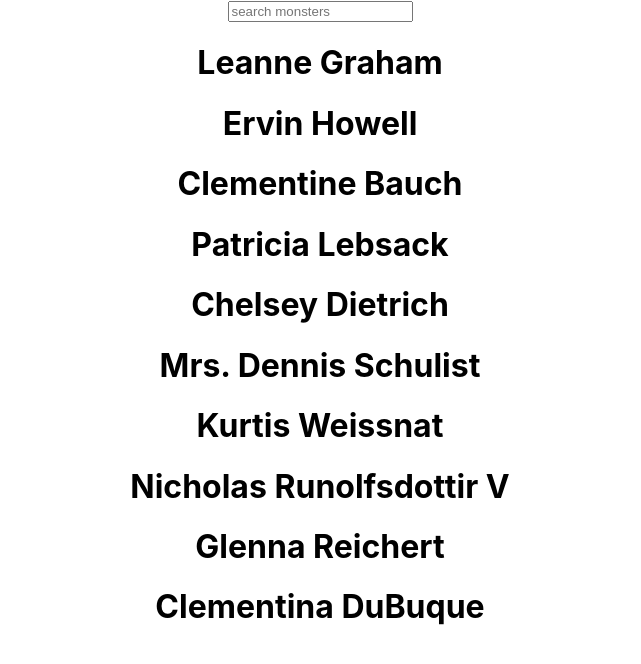
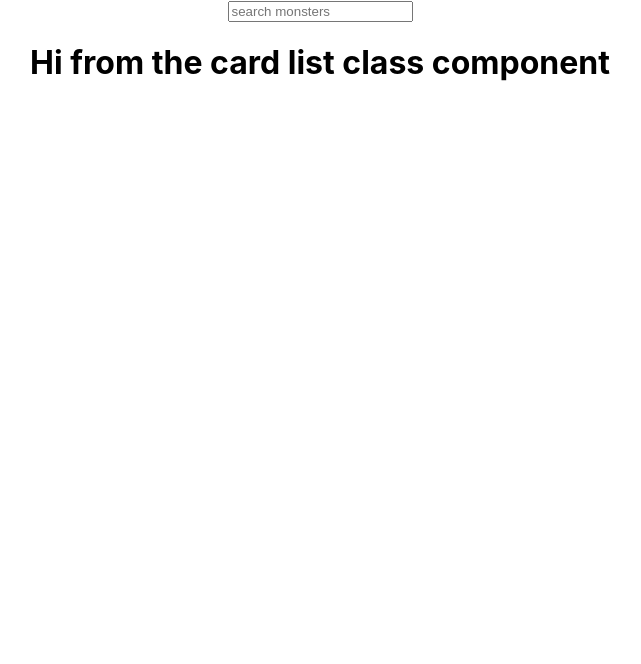
Before and after one commit to Guizoul/articles-board, a React (Create React App) app: page / in a window 1280 px wide. Shown: the top 664 px of the page, without its empty margins (320-961 px from the left). Built offline with nearby package versions, Linux system fonts and the light colour scheme.

Commit message:
adding a CardListComponent

```diff
--- a/src/App.js
+++ b/src/App.js
@@ -1,4 +1,5 @@
 import { Component } from "react";
+import CardList from "./components/card-list/card-list.component";
 
 import logo from "./logo.svg";
 import "./App.css";
@@ -293,13 +294,14 @@ class App extends Component {
           placeholder="search monsters"
           onChange={onSearchChange}
         />
-        {filteredMonsters.map((monster) => {
+        {/* {filteredMonsters.map((monster) => {
           return (
             <div key={monster.id}>
               <h1>{monster.name}</h1>
             </div>
           );
-        })}
+        })} */}
+        <CardList />
       </div>
     );
   }
--- /dev/null
+++ b/src/components/card-list/card-list.component.jsx
@@ -0,0 +1,13 @@
+import { Component } from "react";
+
+class CardList extends Component {
+  render() {
+    return (
+      <div>
+        <h1>Hi from the card list class component</h1>
+      </div>
+    );
+  }
+}
+
+export default CardList;
```
